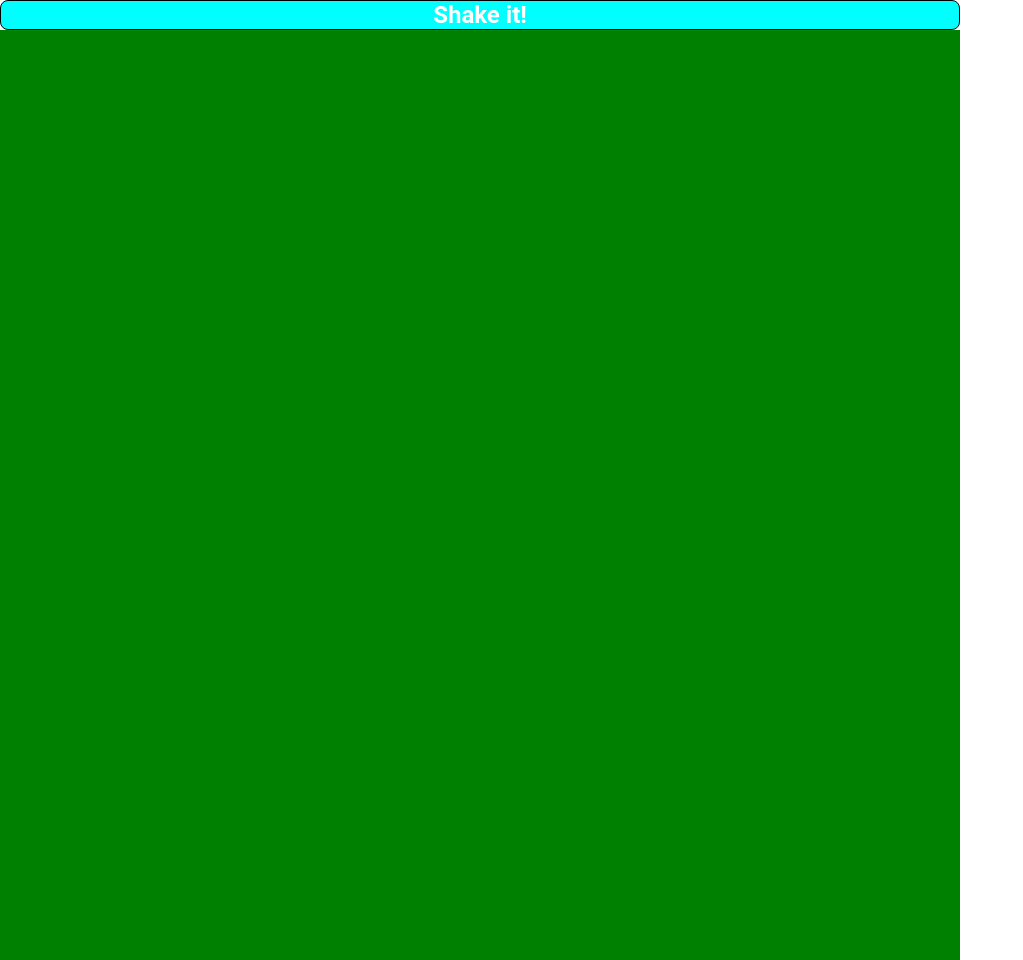
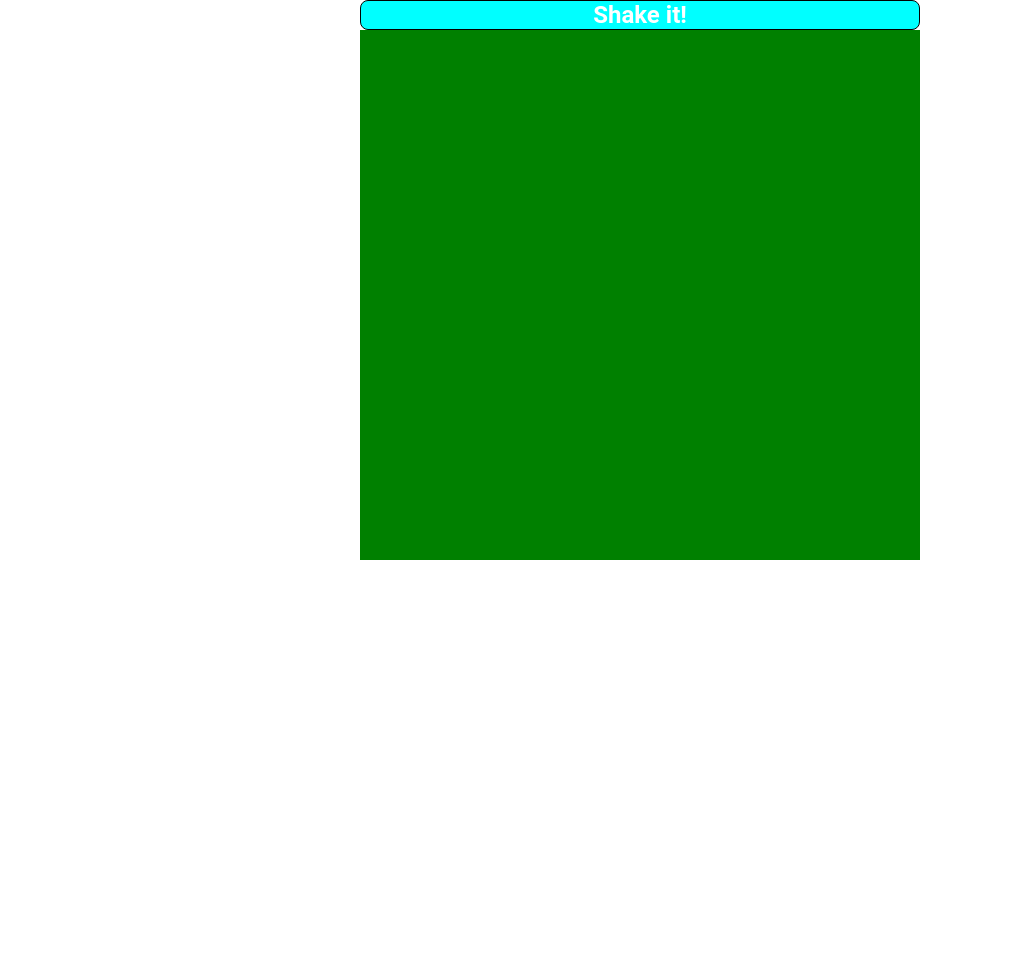
Before and after one commit to Landpad/etch-a-sketch, a plain HTML site: page index.html in a window 1280 px wide. Shown: the whole page, without its empty margins (0-1023 px from the left). After the commit the page ends 800 px from the top, so only its background shows below. Drawn offline with Linux system fonts and the light colour scheme.

Commit message:
Centered the etch-a-sketch

```diff
--- a/index.html
+++ b/index.html
@@ -7,11 +7,12 @@
     <link rel="stylesheet" href="style.css">
 </head>
 <body>
-    <div class="container">
-        <button id="resetGrid">Shake it!</button>
-        <div class="gridContainer"></div>
+    <div class="ui">
+        <div class="container">
+            <button id="resetGrid">Shake it!</button>
+            <div class="gridContainer"></div>
+        </div>
     </div>
-
     <script src="script.js"></script>
 </body>
 </html>
--- a/style.css
+++ b/style.css
@@ -4,9 +4,15 @@
     padding: 0;
 }
 
+.ui{
+    display: flex;
+    justify-content: center;
+    align-items: center;
+}
+
 .container{
-    height: 960px;
-    width: 960px;
+    height: 560px;
+    width: 560px;
     display: flex;
     flex-direction: column;
     align-items: center;
```
Also changed, not shown: script.js (line endings or trailing spaces).
